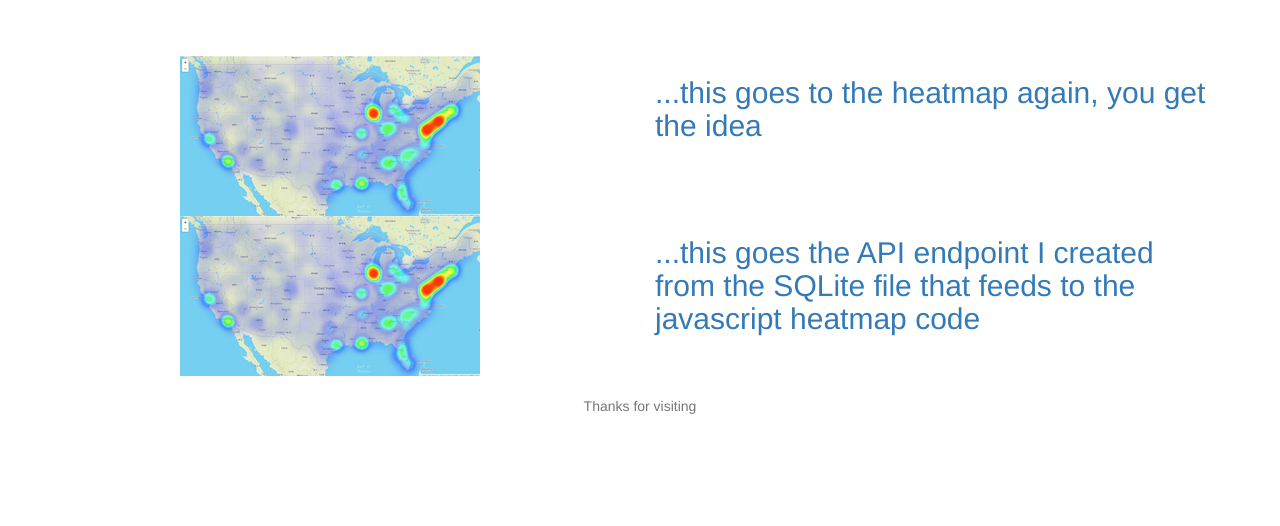
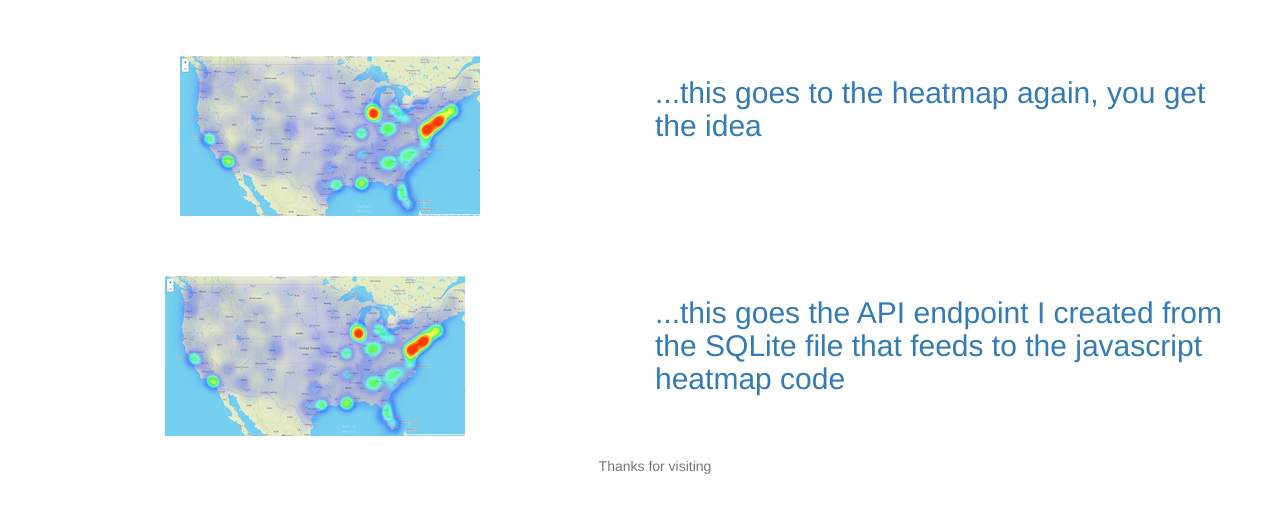
Before and after one commit to bvmann/Ames-Iowa-Housing-Market-, a Flask app: page / in a window 1280 px wide. Shown: the part 1252-1778 px from the top of the page. Before the commit the page ends 1666 px from the top, so only its background shows below. Run offline with Flask 2, Linux system fonts and the light colour scheme; parts of the project's set-up code (start-up, migrations or seed data) failed here and were passed over; some libraries are stand-ins or nearby versions.

Commit message:
fixing spacing issue

```diff
--- a/templates/index.html
+++ b/templates/index.html
@@ -80,7 +80,12 @@
             <div class="col-md-6">
                 <h2><a href="/heatmap">...this goes to the heatmap again, you get the idea</a></h2>
             </div>
+            <p>&nbsp;</p>
         </div>
+        <div class="row" style="margin-top: 30px;">
+            <div class="col-md-12">
+                <p>&nbsp;</p>
+            </div>
         <div class="row">
             <div class="col-md-6">
                 <img src="{{url_for('static', filename='images/heatmap.png')}}" style="padding-left: 110px;" />
```
